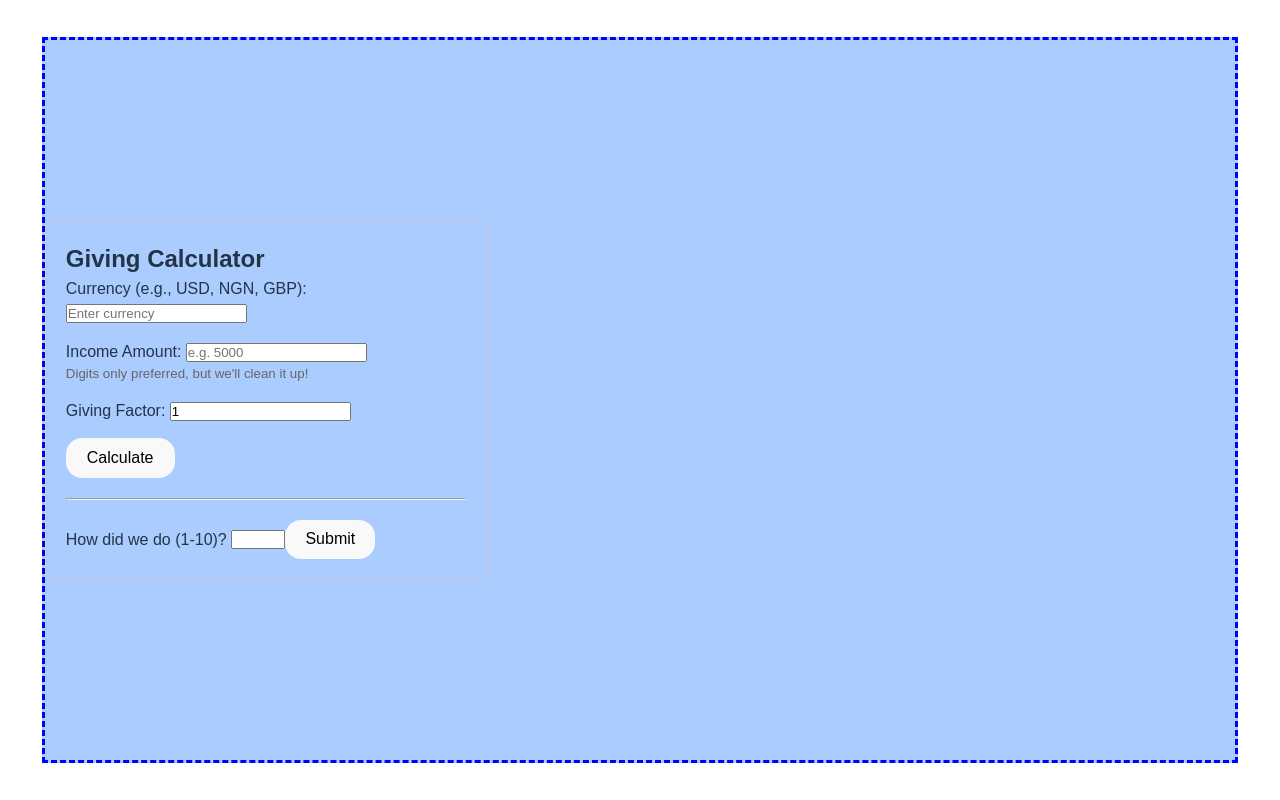
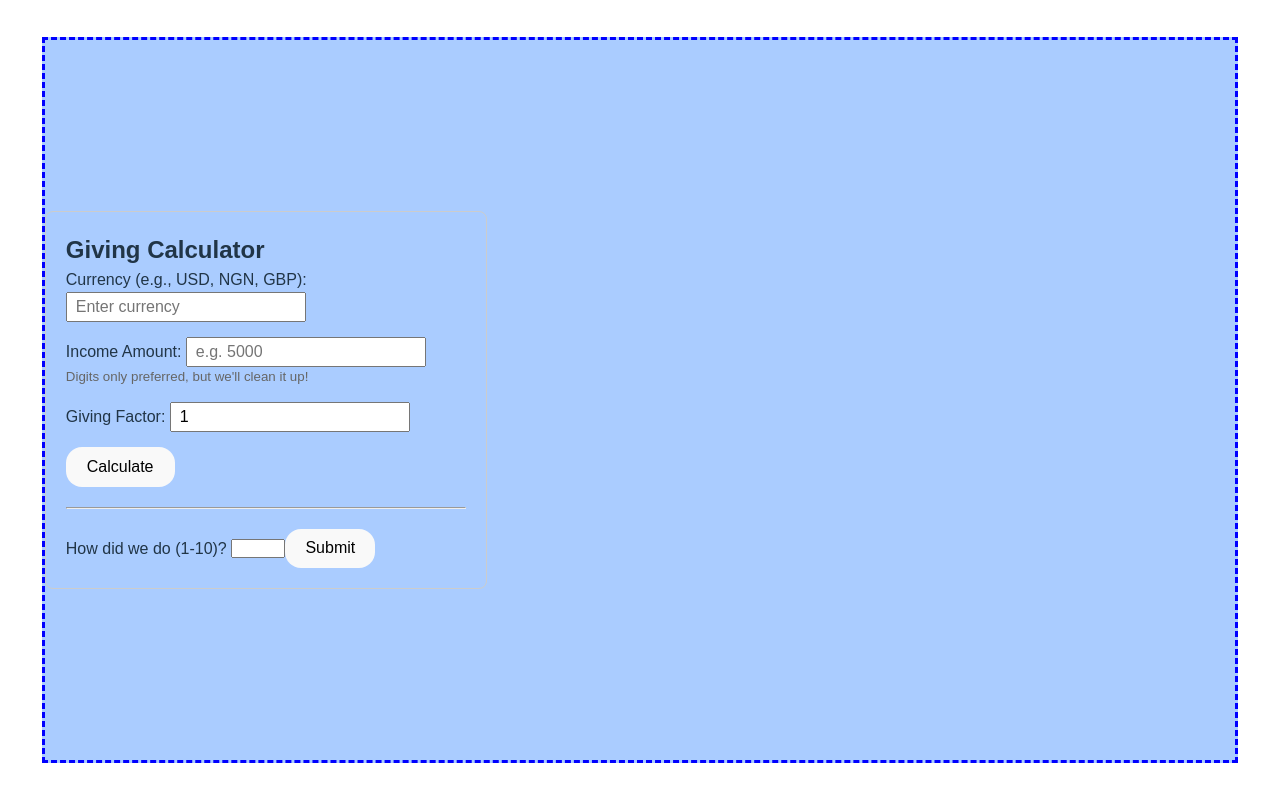
Before and after one commit to royalpriniel/giving_calculator, a React (Vite) app: page / in a window 1280 px wide. Built offline with nearby package versions, Linux system fonts and the light colour scheme.

Commit message:
Update givingCalculator.jsx

```diff
--- a/src/givingCalculator.jsx
+++ b/src/givingCalculator.jsx
@@ -41,6 +41,7 @@ const GivingCalculator = () => {
         <div style={{ marginBottom: '15px' }}>
           <label>Currency (e.g., USD, NGN, GBP): </label>
           <input
+            style={{ width: '60%', height: "30px", fontSize: "1rem", padding:"0.5rem", boxSizing:"border-box" }}
             type="text"
             value={currency}
             onChange={(e) => setCurrency(e.target.value)}
@@ -52,6 +53,7 @@ const GivingCalculator = () => {
         <div style={{ marginBottom: '15px' }}>
           <label>Income Amount: </label>
           <input
+            style={{ width: '60%', height: "30px", fontSize: "1rem", padding:"0.5rem", boxSizing:"border-box" }}
             type="text"
             value={incomeInput}
             onChange={(e) => setIncomeInput(e.target.value)}
@@ -64,6 +66,7 @@ const GivingCalculator = () => {
         <div style={{ marginBottom: '15px' }}>
           <label>Giving Factor: </label>
           <input
+            style={{ width: '60%', height: "30px", fontSize: "1rem", padding:"0.5rem", boxSizing:"border-box" }}
             type="number"
             step="0.1"
             value={factor}
@@ -88,6 +91,7 @@ const GivingCalculator = () => {
       <div>
         <label>How did we do (1-10)? </label>
         <input
+          style={{ width: '60%', height: "30px", fontSize: "1rem", padding:"0.5rem", boxSizing:"border-box" }}
           type="number"
           value={feedback}
           onChange={(e) => setFeedback(e.target.value)}
```
